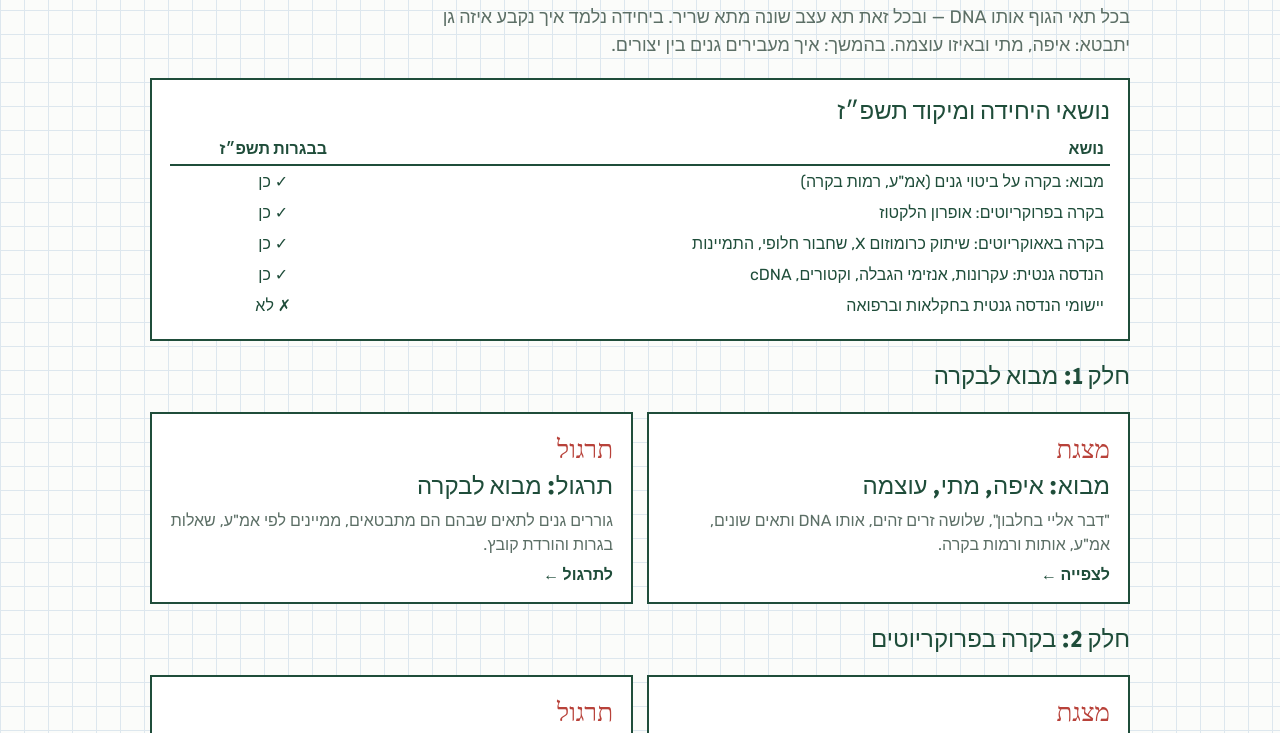
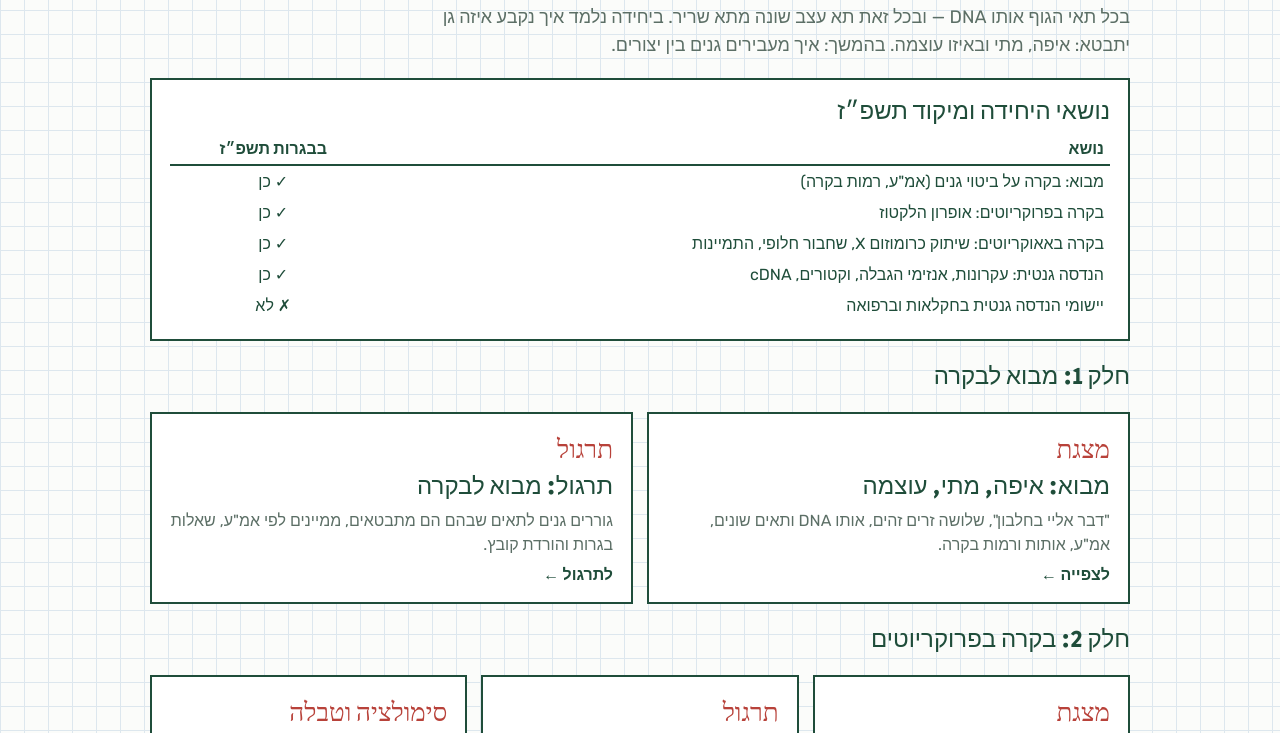
Before and after one commit to hagit2303/genetika, a plain HTML site: page bakara/index.html in a window 1280 px wide. Shown: the part 206-939 px from the top of the page. Drawn offline with Linux system fonts and the light colour scheme.

Commit message:
הוספת אופרון הלקטוז (Tab)

```diff
--- a/bakara/index.html
+++ b/bakara/index.html
@@ -31,6 +31,7 @@ a.c:hover,a.c:focus-visible{background:#F4F8F5}
 <div class="g">
 <a class="c" href="deck-prok.html"><span class="n">מצגת</span><h2>אופרון הלקטוז</h2><p>מונו וז׳קוב, גלוקוז או לקטוז, מילון האופרון, בקרה שלילית וחיובית, הדמיה ושאלות בגרות.</p><span class="go">לצפייה ←</span></a>
 <a class="c" href="lab-prok.html"><span class="n">תרגול</span><h2>תרגול: אופרון הלקטוז</h2><p>מיון חלקי האופרון ומצבי תעתוק, שאלות בגרות סגורות ופתוחות עם מחוון, והורדת קובץ.</p><span class="go">לתרגול ←</span></a>
+<a class="c" href="lac-operon.html"><span class="n">סימולציה וטבלה</span><h2>אופרון הלקטוז · סימולציה וטבלה</h2><p>הדמיה חיה של האופרון שלב אחר שלב, וטבלה למילוי לארבעת המצבים עם שליחה למורה.</p><span class="go">לפעילות ←</span></a>
 </div>
 <div class="g">
 <div class="c soon"><span class="n">בקרוב</span><h2>בקרה באאוקריוטים</h2><p>רמות הבקרה, שחבור חלופי והתמיינות.</p></div>
```
